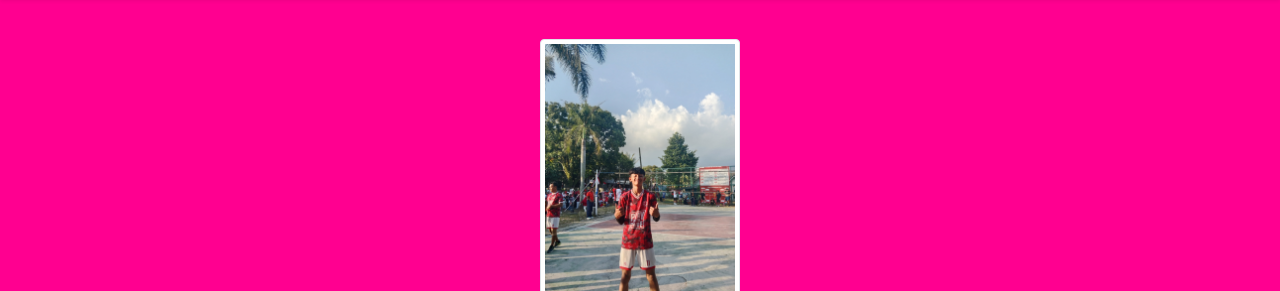
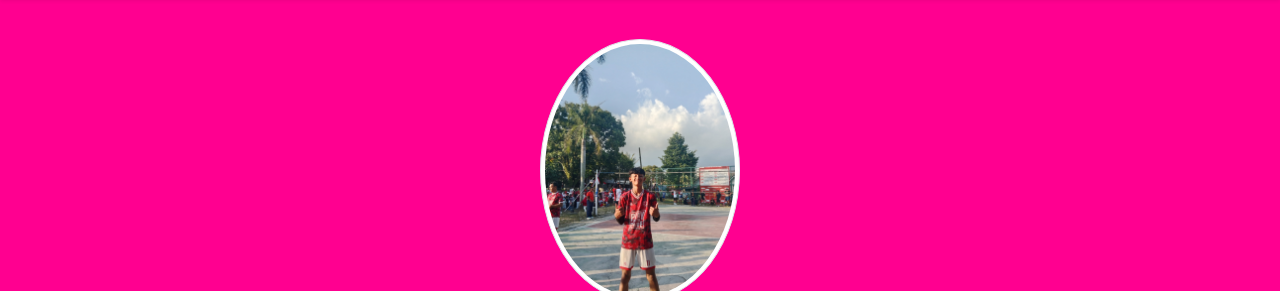
Before and after one commit to lebronnyjem/lebronnyjemm.github.io, a plain HTML site: page index.html in a window 1280 px wide. Shown: the part 57-348 px from the top of the page. Drawn offline with nearby package versions, Linux system fonts and the light colour scheme.

Commit message:
index.html

```diff
--- a/index.html
+++ b/index.html
@@ -84,7 +84,7 @@
     <section class="jumbotron text-center">
       <img
         src="poli.jpg"
-        class="rounded img-thumbnail"
+        class="rounded-circle img-thumbnail"
         width="200"
         height="200"
         alt="nj"
```
